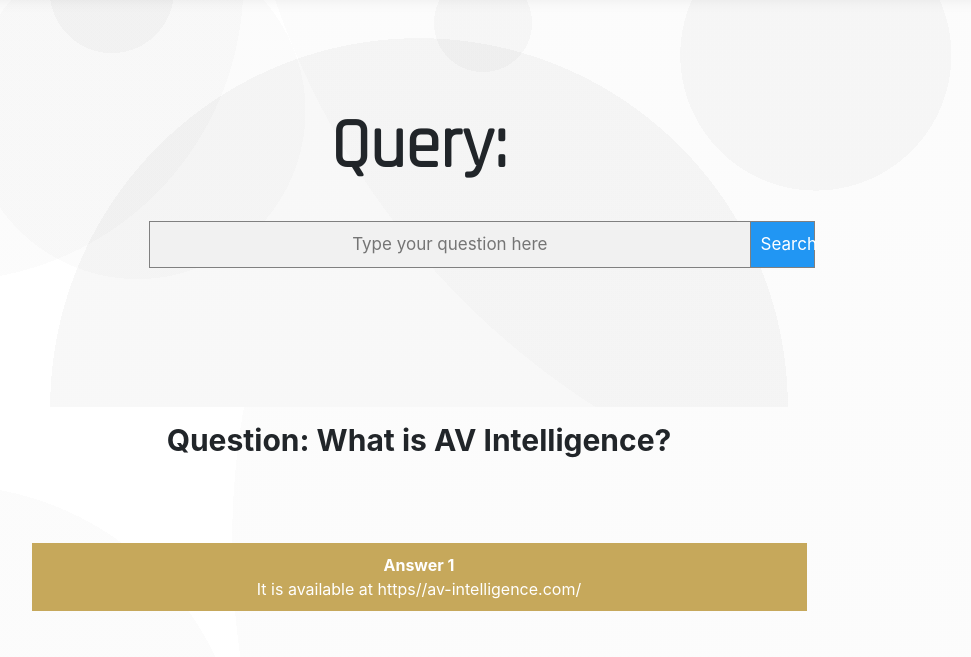
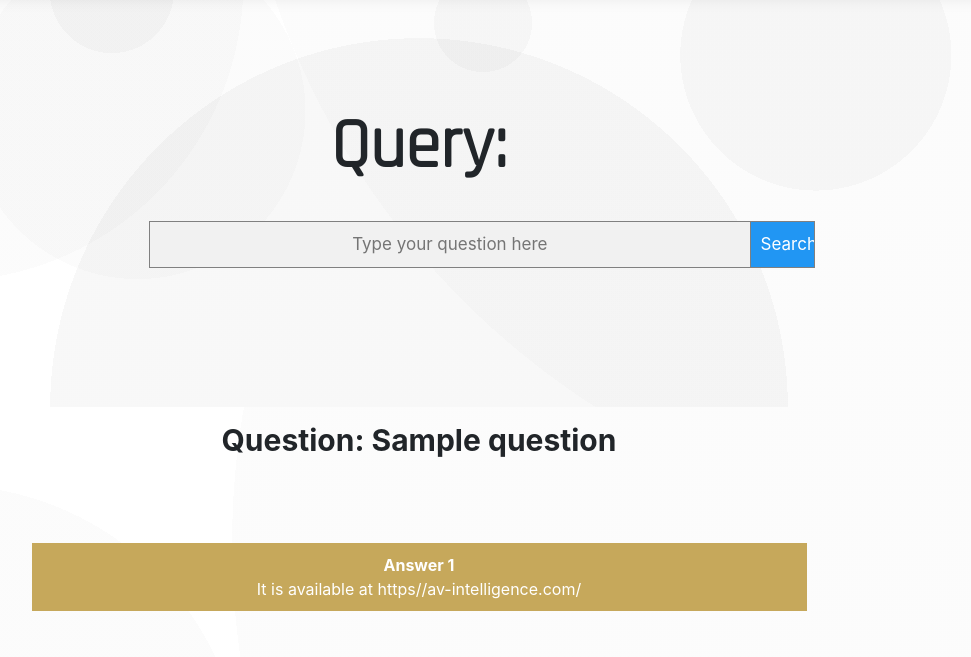
Before and after one commit to Lossody/FYP_UIUXP, a Flask app: template application/templates/answers.html in a window 1280 px wide. Shown: the part 393-1050 px from the top of the page, without its empty margins (221-1192 px from the left). Run offline with Flask 2, Linux system fonts and the light colour scheme; the template is opened without the code that fills it: values that come from a table or form of the project are taken from there, most other values are stand-ins (such as "Sample title", 1, 10 or a date in 2020); some libraries are stand-ins or nearby versions.

Commit message:
"More Bug fixing"

```diff
--- /dev/null
+++ b/application/form_query.py
@@ -0,0 +1,7 @@
+from flask_wtf import FlaskForm
+from wtforms import FloatField, SubmitField , StringField , PasswordField
+from wtforms.validators import Length, InputRequired , ValidationError , NumberRange , Regexp
+
+class QueryForm(FlaskForm):
+    query = StringField("Questions",validators=[InputRequired()])
+    search = SubmitField("Search")
--- a/application/routes.py
+++ b/application/routes.py
@@ -5,6 +5,7 @@ from application.form_login import LoginForm
 from application.form_register import RegisterForm
 from application.form_update import UpdateForm
 from application.form_feedback import FeedbackForm
+from application.form_query import QueryForm
 # This line import the login table
 from application.login_model import Login_Entry
 from application.feedback_model import Feedback_Entry
@@ -29,32 +30,58 @@ def loginPage():
 # This section is for the Main page, any people can access it.
 @app.route('/main')
 def mainPage():
+    try:
+        session.pop('more_question',None)
+    except:
+        pass
     if "user" in session:
         user = session["user"]
-        print(user)
-        return render_template('main.html', title="Main")
+        form = QueryForm()
+        return render_template('main.html', title="Main", form = form)
     else:
         flash("Please login first!","error")
         return redirect(url_for("loginPage"))
 
 # This section is for the Answers page, any people can access it.
-@app.route('/answers')
+@app.route('/answers',methods = ["POST","GET"])
 def answersPage():
     if "user" in session:
-        user = session["user"]
-        print(user)
-        return render_template('answers.html', title="Answers")
+        form = QueryForm()
+        if request.method == "POST":
+            if form.validate_on_submit() == True:
+                question = form.query.data
+                session['more_question'] = question
+                return render_template('answers.html', title="Answers",question = question,form = form)
+            else:
+                flash("Please fill in the form!",'error')
+                return redirect(url_for("mainPage"))
+        else:
+            flash("Please fill in the form!",'error')
+            return redirect(url_for("mainPage"))
     else:
         flash("Please login first!","error")
         return redirect(url_for("loginPage"))
 
 # This section is for the More Answers page, any people can access it.
-@app.route('/moreanswers')
+@app.route('/moreanswers',methods = ["POST","GET"])
 def moreanswersPage():
     if "user" in session:
-        user = session["user"]
-        print(user)
-        return render_template('moreanswers.html', title="More Answers")
+        form = QueryForm()
+        if request.method == "POST":
+            if form.validate_on_submit() == True:
+                question = form.query.data
+                return render_template('moreanswers.html', title="MoreAnswers",question = question,form = form)
+            else:
+                flash("Please fill in the form!",'error')
+                return redirect(url_for("mainPage"))
+        else:
+            print("Error check")
+            if "more_question" in session:
+                question = session['more_question']
+                return render_template('moreanswers.html', title="MoreAnswers",question = question,form = form)
+            else:
+                flash("Please fill in the form!",'error')
+                return redirect(url_for("mainPage"))
     else:
         flash("Please login first!","error")
         return redirect(url_for("loginPage"))
--- a/application/static/css/main.css
+++ b/application/static/css/main.css
@@ -37,7 +37,7 @@ form.query input[type=text] {
     text-align: center;
 }
 
-form.query button {
+.searcher {
     float: left;
     width: 5%;
     padding: 10px;
@@ -160,7 +160,8 @@ body {
     width: 300px;
     padding: 10px;
     margin-top: 80px;
-    margin-left: 700px;
+    margin-left:auto;
+    margin-right:auto;
     margin-bottom: 200px;
     text-align: center;
     background-color: gray;
--- a/application/templates/answers.html
+++ b/application/templates/answers.html
@@ -12,13 +12,16 @@
 <div>
     <h4 class="b">Query:</h4>
     <br>
-    <form class="query" action="/main" style="margin:auto;max-width:1500px">
-        <input type="text" placeholder="Type your question here" name="search" required="">
-        <button type="submit">Search<i class="fa fa-search"></i></button>
+    <form class="query" action="/answers" style="margin:auto;max-width:1500px" method = "POST">
+        {{ form.hidden_tag() }}
+        {{ form.query(type="text",placeholder="Type your question here") }}
+        {{ form.search(type="submit",class="searcher")}}
+        <!-- <input type="text" placeholder="Type your question here" name="search" required="">
+        <button type="submit">Search<i class="fa fa-search"></i></button> -->
     </form>
 </div>
 <div class="qrepeat">
-    <p><strong>Question: What is AV Intelligence?</strong></p>
+    <p><strong>Question: {{ question }}</strong></p>
 </div>
 <div class="answers">
     <a href="https://av-intelligence.com/" style="color: white;" target="_blank"><strong>Answer 1</strong><br>It is available at https//av-intelligence.com/</a>
```
Also changed, not shown: application/templates/main.html (+6 -3 lines), application/templates/moreanswers.html (+7 -4 lines).
